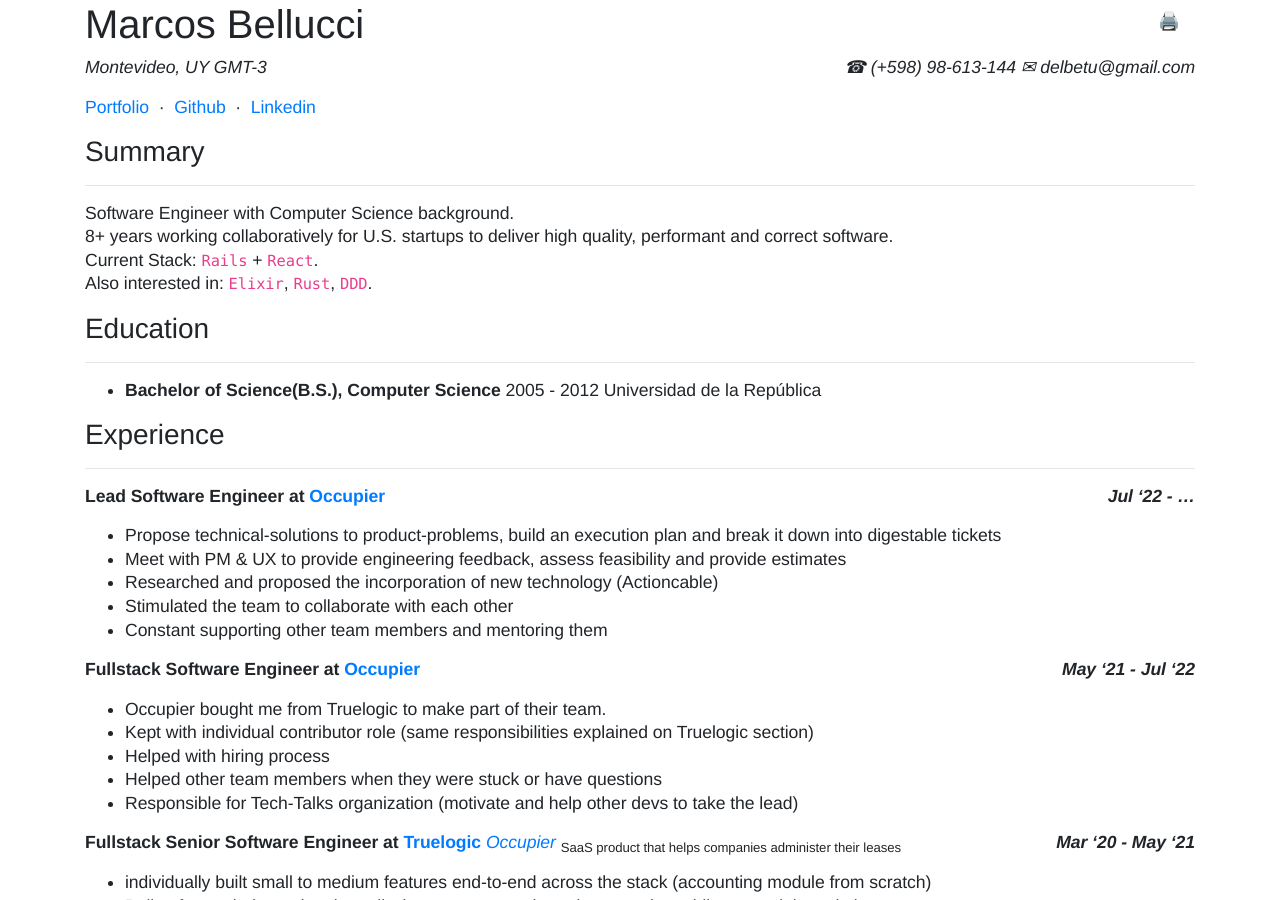
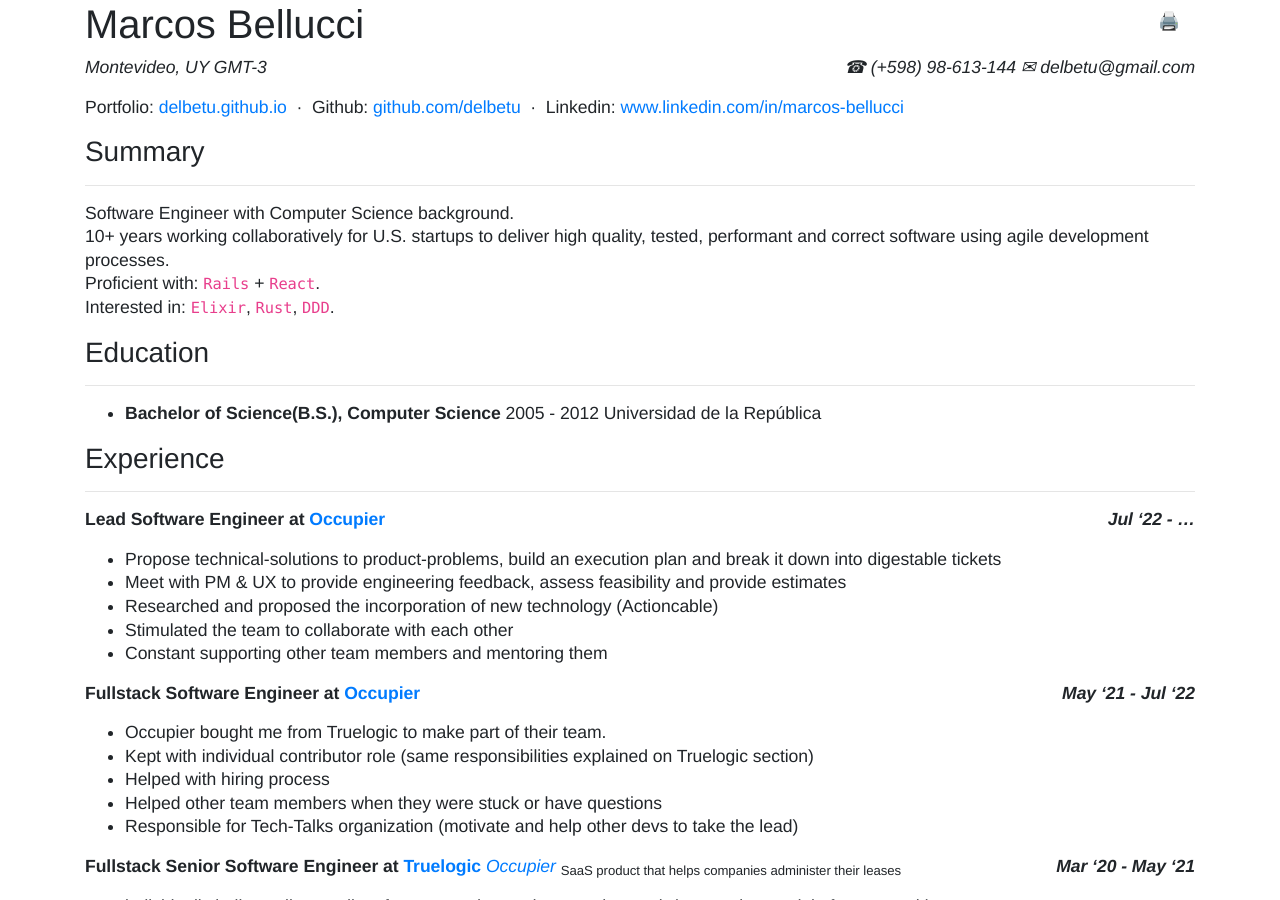
Before and after one commit to delbetu/delbetu.github.io, a Jekyll site: the page built from resume.md, in a window 1280 px wide and 900 px high. Built offline with Jekyll 4.4.1, drawn with Linux system fonts in a browser that asks for light colours; emoji names are drawn with the system emoji font.

Commit message:
Update resume.md

```diff
--- a/resume.md
+++ b/resume.md
@@ -8,16 +8,20 @@ title: Resume
 _Montevideo, UY GMT-3_   _&#9742; (+598) 98-613-144 &#9993; delbetu@gmail.com_{:.float-right}
 [:printer:](){:.no-print.print-button onclick="window.print();"}
 
- [Portfolio](https://delbetu.github.io) &nbsp;&middot;&nbsp;
- [Github](https://github.com/delbetu) &nbsp;&middot;&nbsp;
- [Linkedin](https://www.linkedin.com/in/marcos-bellucci/?locale=en_US)
+ Portfolio: [delbetu.github.io](https://delbetu.github.io) &nbsp;&middot;&nbsp;
+ Github: [github.com/delbetu](https://github.com/delbetu) &nbsp;&middot;&nbsp;
+ Linkedin: [www.linkedin.com/in/marcos-bellucci](https://www.linkedin.com/in/marcos-bellucci/?locale=en_US)
 
 ### Summary
 ---
+<!-- This can be tailored to a specific job description -->
+<!-- Highligt the most applicable skills that I can offer and match the description -->
+<!-- Most common skills are: communication & collaboration, Proficency with Rails & Javascript, DB Manangement, Agile Familiarity, Testing Frameworks -->
+
 Software Engineer with Computer Science background.
-8+ years working collaboratively for U.S. startups to deliver high quality, performant and correct software.
-Current Stack: `Rails` + `React`.
-Also interested in: `Elixir`, `Rust`, `DDD`.
+10+ years working collaboratively for U.S. startups to deliver high quality, tested, performant and correct software using agile development processes.
+Proficient with: `Rails` + `React`.
+Interested in: `Elixir`, `Rust`, `DDD`.
 
 ### Education
 ---
```
